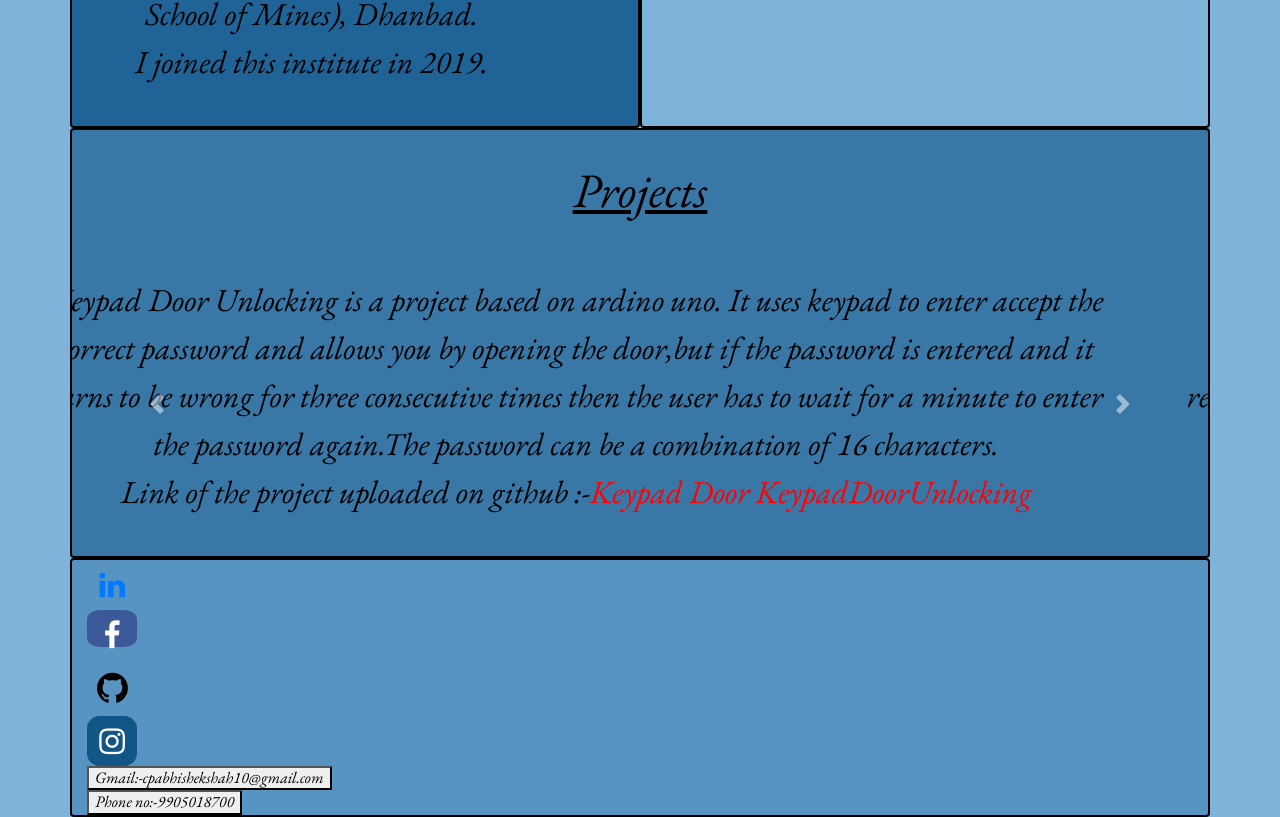
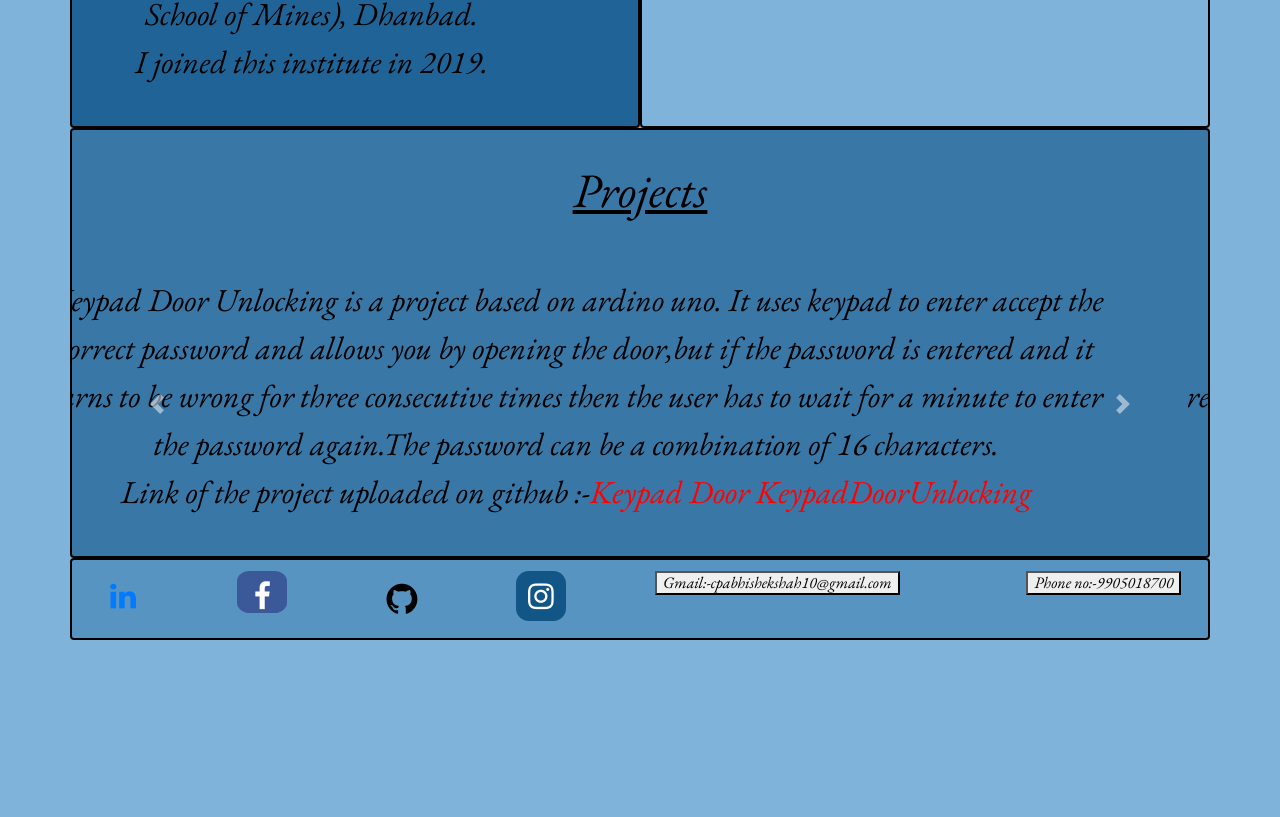
Before and after one commit to Gameholic0036/Gameholic0036.github.io, a plain HTML site: page index.html in a window 1280 px wide. Shown: the part 785-1602 px from the top of the page. After the commit the page ends 1425 px from the top, so only its background shows below. Drawn offline with nearby package versions, Linux system fonts and the light colour scheme.

Commit message:
flexdirection row

```diff
--- a/index.html
+++ b/index.html
@@ -121,13 +121,13 @@
 				    </div>
 				</div>
 		</div>
-		<div class=" row contact card  d-flex justify-content-around" style="height: 20%;">
+		<div class=" row contact card  d-flex justify-content-around" style="height: 20%; flex-direction: row;padding: 1%">
 			<div class="col"><a href="https://www.linkedin.com/in/abhishek-shah-993019199/" class="fa fa-linkedin"></a></div>
 			<div class="col"><a href="https://www.facebook.com/abhishek.shai.90/" class="fa fa-facebook h-75"></a></div>
 			<div class="col"><i class="fa fa-github" href="https://github.com/Gameholic0036" target="_blank" style="font-size:36px"></i></div>
 			<div class="col"><a href="#" class="fa fa-instagram"></a></div>
-			<div class="col"><button onclick="copy(false);">Gmail:-<hr5 id='emails'>cpabhishekshah10@gmail.com</hr5></button></div>
-			<div class="col"><button onclick="copy(true);">Phone no:-<hr5 id='no'>9905018700</hr5></button></div>
+			<div class="col-4"><button onclick="copy(false);">Gmail:-<hr5 id='emails'>cpabhishekshah10@gmail.com</hr5></button></div>
+			<div class="col-2 "><button onclick="copy(true);">Phone no:-<hr5 id='no'>9905018700</hr5></button></div>
 		</div>
 	</div>
 
```
